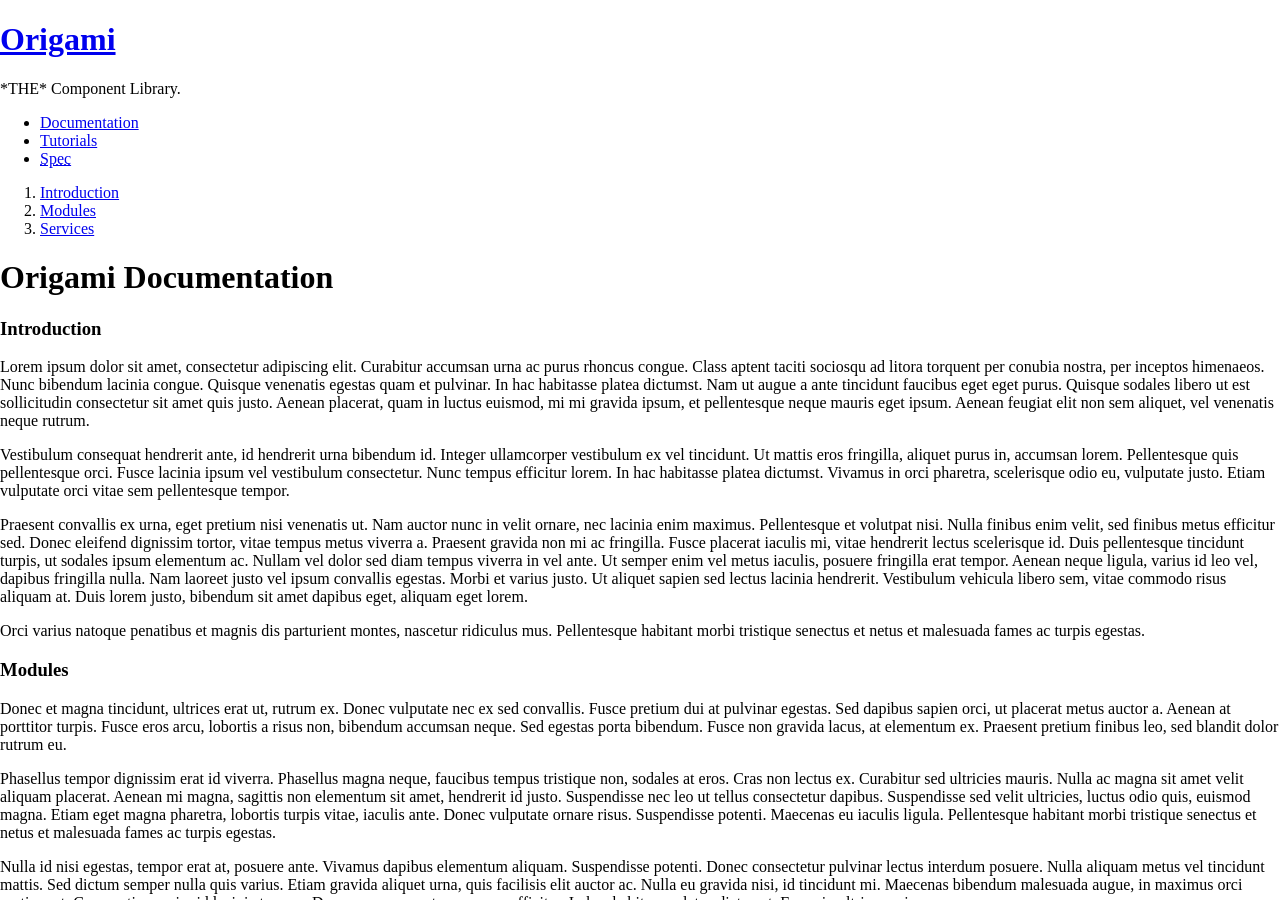
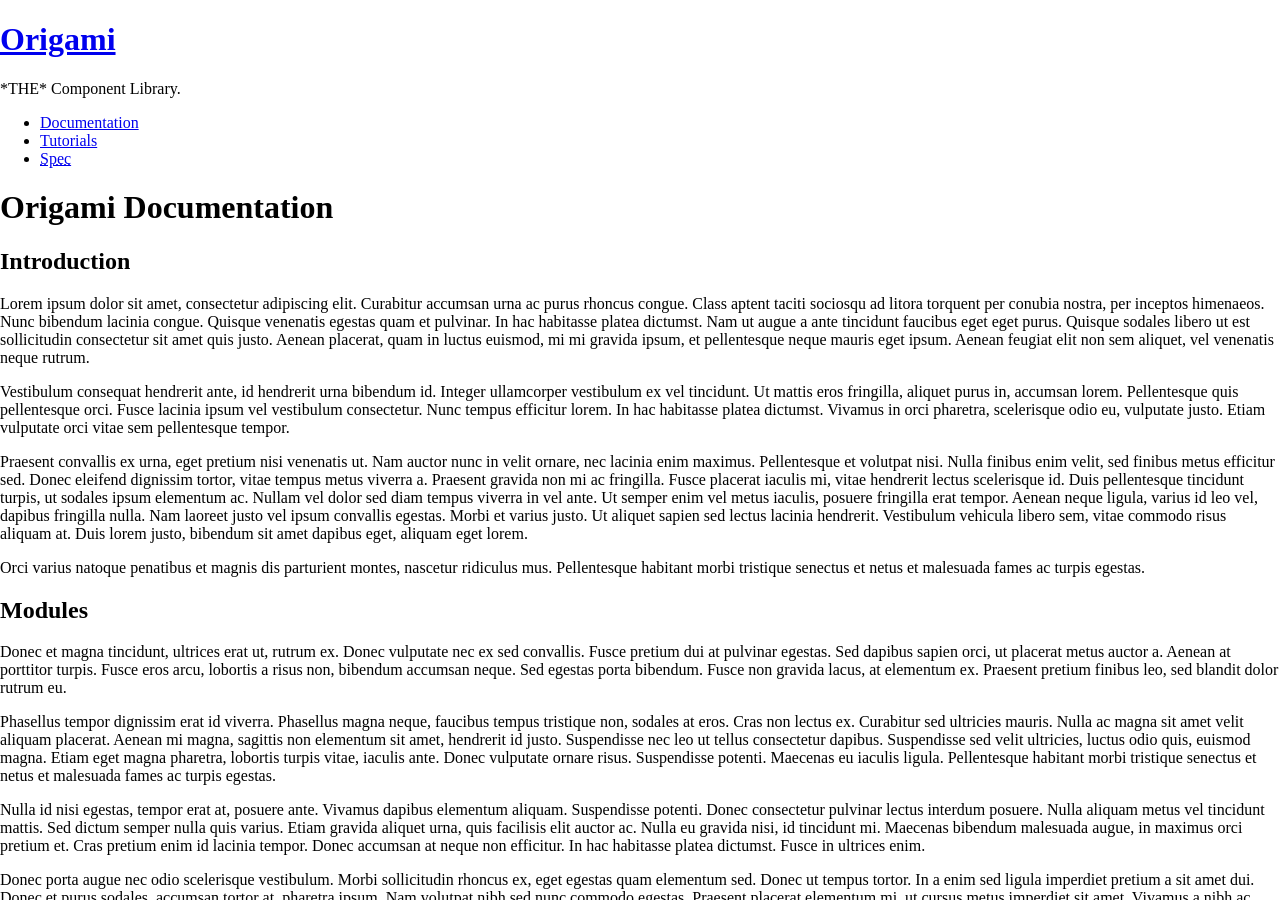
Before and after one commit to Financial-Times/ft-origami, a Jekyll site: the page built from pages/documentation.md, in a window 1280 px wide and 900 px high. Built offline with Jekyll 4.4.1, drawn with Linux system fonts in a browser that asks for light colours; a style sheet for code colours, icons or effects is not loaded.

Commit message:
Use the stable version of o-layout

```diff
--- a/_layouts/default.html
+++ b/_layouts/default.html
@@ -25,33 +25,38 @@
 			display: none !important;
 		}
 	</style>
-	<link rel="stylesheet" href="https://www.ft.com/__origami/service/build/v2/bundles/css?modules=o-fonts@^3,o-layout@initalise" />
+	<link rel="stylesheet" href="https://www.ft.com/__origami/service/build/v2/bundles/css?modules=o-fonts@^3,o-layout@^1.2.1" />
 	<link rel="stylesheet" href="/assets/main.css" />
 	<!-- Site links -->
 	<link rel="sitemap" type="application/xml" href="/sitemap.xml" title="Sitemap" />
 	<link rel="canonical" href="{{site.github.url}}{{ page.url | replace: 'index.html', '' }}" />
 
+	<script>
+		(function(src) {
+			if (cutsTheMustard) {
+				var o = document.createElement('script');
+				o.async = o.defer = true;
+				o.src = src;
+				var s = document.getElementsByTagName('script')[0];
+				s.parentNode.insertBefore(o, s);
+			}
+		}('https://www.ft.com/__origami/service/build/v2/bundles/js?modules=o-fonts@^3,o-layout@^1.2.1'));
+	</script>
+
 </head>
 <body>
-	<div class="o-layout">
+	<div class="o-layout" data-o-component="o-layout">
 
 		{% include header.html %}
 
-		<div class="o-layout__sidebar">
-			<ol class="o-layout__navigation">
-				{% for item in page.navigation %}
-					<li>
-						<a href="#{{ item.name | downcase }}"> {{ item.name }} </a>
-					</li>
-				{% endfor %}
-			</ol>
-		</div>
+		<div class="o-layout__sidebar"></div>
+
 		<div class="o-layout__main">
 			{{content}}
 		</div>
 
 		{% include footer.html %}
+
 	</div>
-
 </body>
 </html>
--- a/pages/documentation.md
+++ b/pages/documentation.md
@@ -2,15 +2,13 @@
 title: Origami Documentation
 description: TODO
 permalink: /documentation/
-navigation:
- - { name: 'Introduction'}
- - { name: 'Modules'}
- - { name: 'Services'}
 ---
+
 
 # {{ page.title }}
 
-### Introduction
+
+## Introduction
 
 Lorem ipsum dolor sit amet, consectetur adipiscing elit. Curabitur accumsan urna ac purus rhoncus congue. Class aptent taciti sociosqu ad litora torquent per conubia nostra, per inceptos himenaeos. Nunc bibendum lacinia congue. Quisque venenatis egestas quam et pulvinar. In hac habitasse platea dictumst. Nam ut augue a ante tincidunt faucibus eget eget purus. Quisque sodales libero ut est sollicitudin consectetur sit amet quis justo. Aenean placerat, quam in luctus euismod, mi mi gravida ipsum, et pellentesque neque mauris eget ipsum. Aenean feugiat elit non sem aliquet, vel venenatis neque rutrum.
 
@@ -21,7 +19,8 @@ Praesent convallis ex urna, eget pretium nisi venenatis ut. Nam auctor nunc in v
 <aside> Orci varius natoque penatibus et magnis dis parturient montes, nascetur ridiculus mus. Pellentesque habitant morbi tristique senectus et netus et malesuada fames ac turpis egestas.</aside>
 
 
-### Modules
+## Modules
+
 Donec et magna tincidunt, ultrices erat ut, rutrum ex. Donec vulputate nec ex sed convallis. Fusce pretium dui at pulvinar egestas. Sed dapibus sapien orci, ut placerat metus auctor a. Aenean at porttitor turpis. Fusce eros arcu, lobortis a risus non, bibendum accumsan neque. Sed egestas porta bibendum. Fusce non gravida lacus, at elementum ex. Praesent pretium finibus leo, sed blandit dolor rutrum eu.
 
 Phasellus tempor dignissim erat id viverra. Phasellus magna neque, faucibus tempus tristique non, sodales at eros. Cras non lectus ex. Curabitur sed ultricies mauris. Nulla ac magna sit amet velit aliquam placerat. Aenean mi magna, sagittis non elementum sit amet, hendrerit id justo. Suspendisse nec leo ut tellus consectetur dapibus. Suspendisse sed velit ultricies, luctus odio quis, euismod magna. Etiam eget magna pharetra, lobortis turpis vitae, iaculis ante. Donec vulputate ornare risus. Suspendisse potenti. Maecenas eu iaculis ligula. Pellentesque habitant morbi tristique senectus et netus et malesuada fames ac turpis egestas.
@@ -31,14 +30,14 @@ Nulla id nisi egestas, tempor erat at, posuere ante. Vivamus dapibus elementum a
 Donec porta augue nec odio scelerisque vestibulum. Morbi sollicitudin rhoncus ex, eget egestas quam elementum sed. Donec ut tempus tortor. In a enim sed ligula imperdiet pretium a sit amet dui. Donec et purus sodales, accumsan tortor at, pharetra ipsum. Nam volutpat nibh sed nunc commodo egestas. Praesent placerat elementum mi, ut cursus metus imperdiet sit amet. Vivamus a nibh ac lectus iaculis accumsan.
 
 
-### Services
+## Services
 
-| Header One     | Header Two     |  Header Three     | Header Four     |
-| :------------- | :------------- |  :------------- |  :------------- |
-| Item One       | Item Two       | Item Three | Item Four
-| Item One       | Item Two       | Item Three | Item Four
-| Item One       | Item Two       | Item Three | Item Four
-| Item One       | Item Two       | Item Three | Item Four
+| Header One     | Header Two     |  Header Three  | Header Four    |
+| :------------- | :------------- | :------------- | :------------- |
+| Item One       | Item Two       | Item Three     | Item Four      |
+| Item One       | Item Two       | Item Three     | Item Four      |
+| Item One       | Item Two       | Item Three     | Item Four      |
+| Item One       | Item Two       | Item Three     | Item Four      |
 
 
 Suspendisse vitae erat ac nisi tristique rutrum. Maecenas a fermentum lectus, nec laoreet justo. Integer condimentum velit eu nibh suscipit fringilla. Integer accumsan urna viverra mattis scelerisque. Aenean rhoncus velit sed tellus elementum, id feugiat ante commodo. Nulla sem eros, ornare aliquet dignissim a, vestibulum nec leo. Morbi venenatis eget magna et aliquam. Nulla lectus sem, accumsan eu dapibus ut, dictum eu magna. Nunc blandit congue nisl facilisis tincidunt. Nunc gravida mauris tellus, hendrerit semper purus sollicitudin vel.
```
Also changed, not shown: .circleci/config.yml (added).
